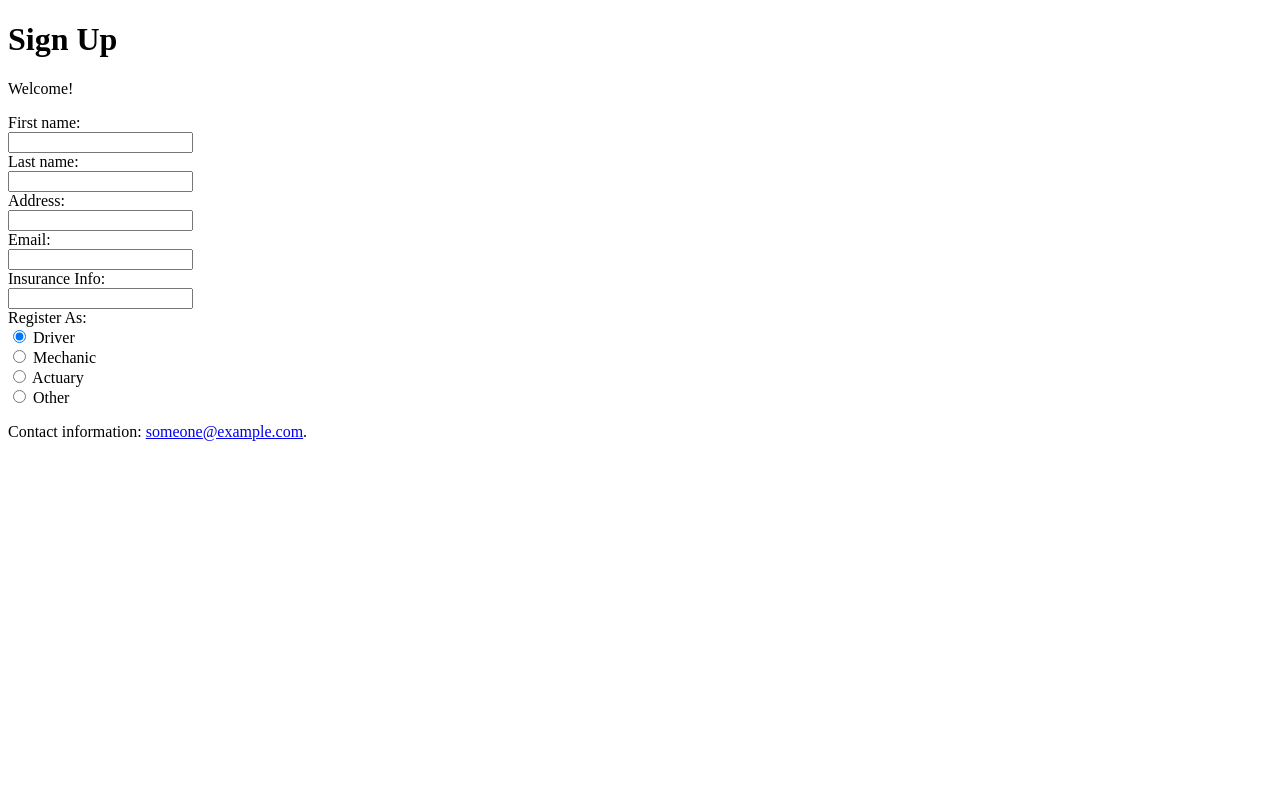
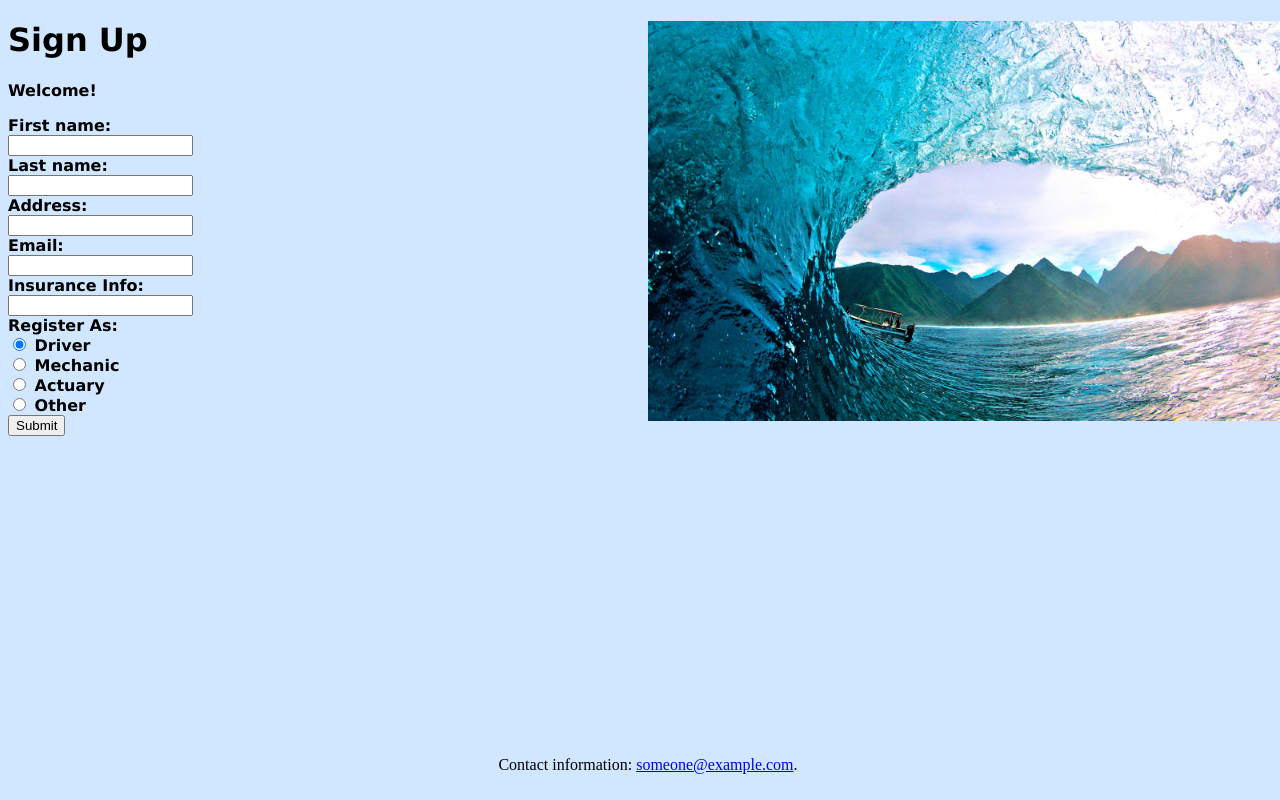
Before and after one commit to neilnatarajan/134b, a plain HTML site: page signup.html in a window 1280 px wide. Drawn offline with Linux system fonts and the light colour scheme.

Commit message:
added some styling

```diff
--- a/signup.html
+++ b/signup.html
@@ -4,9 +4,46 @@
 		<title>Sign Up Page</title>
 	</head>
 
-	<body>
-		<h1>Sign Up</h1>
-		<p>Welcome!</p>
+	<style type="text/css">
+
+		.myImg{
+			float:right;
+			width:50%;
+			height:50%;
+		}
+
+		.pageHeader {
+			font-weight: bold;
+			font-family: "Verdana";
+		}
+
+		.body {
+			background-color: #D1E7FF;
+			height:100%;
+			width:100%;
+		}
+
+		.footers {
+			position: absolute;
+			bottom: 0;
+			width:100%;
+			height:60px;
+			background-color: #D1E7FF;
+			font-family: "Times New Roman";
+		}
+
+		.forms {
+			font-family : "Verdana", sans-serif;
+			font-weight: bolder;
+		}
+
+
+	</style>
+	<div class = "background">
+		<body class = "body">
+			<img class = "myImg" src= "waves.jpg">
+			<h1 class= "pageHeader">Sign Up</h1>
+			<p class="pageHeader">Welcome!</p>
 			<div class= "forms">
 				<form>
 					First name:<br>
@@ -24,13 +61,14 @@
 					<input type="radio" name="userType" value="Mechanic"> Mechanic<br>
 					<input type="radio" name="userType" value="Actuary"> Actuary<br>
 					<input type="radio" name="userType" value="Other"> Other<br>
+					<input type="submit" name="submit" value="Submit"><br>
 				</form>
-			<!--<img src= "waves.jpg">-->
 			</div>
 			<div class = "footers">
 				<footer>
-			<p>Contact information: <a href="mailto:someone@example.com">someone@example.com</a>.</p>
+					<p><center>Contact information: <a href="mailto:someone@example.com">someone@example.com</a>.</center></p>
 				</footer>
 			</div>
 		</body>
+	</div>
 </html>
```
Lines whose indentation alone changed are shown as unchanged.
